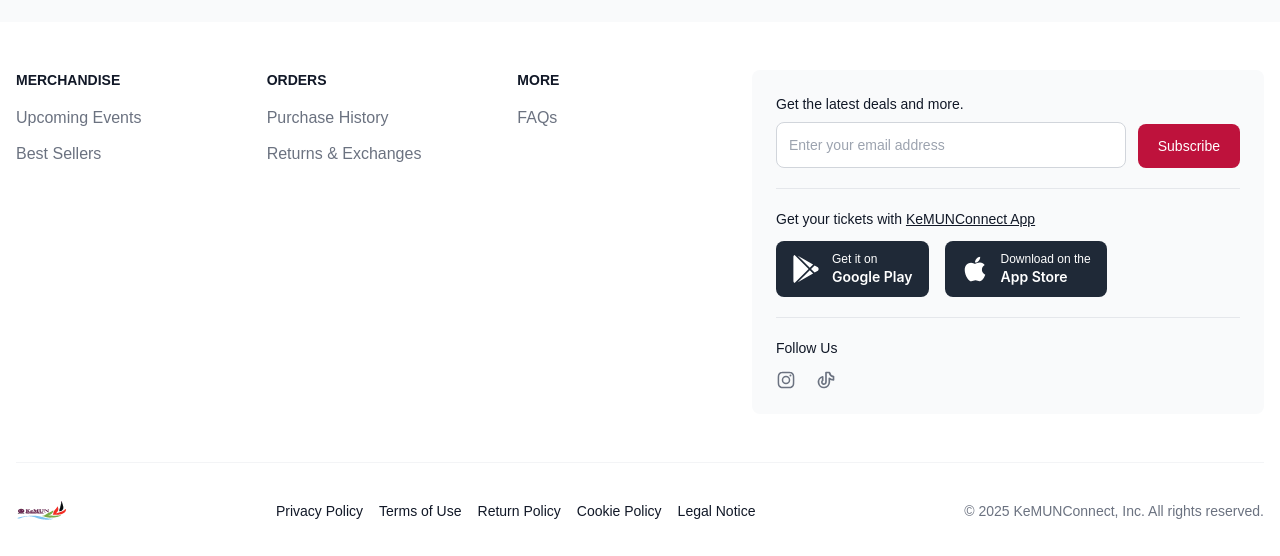
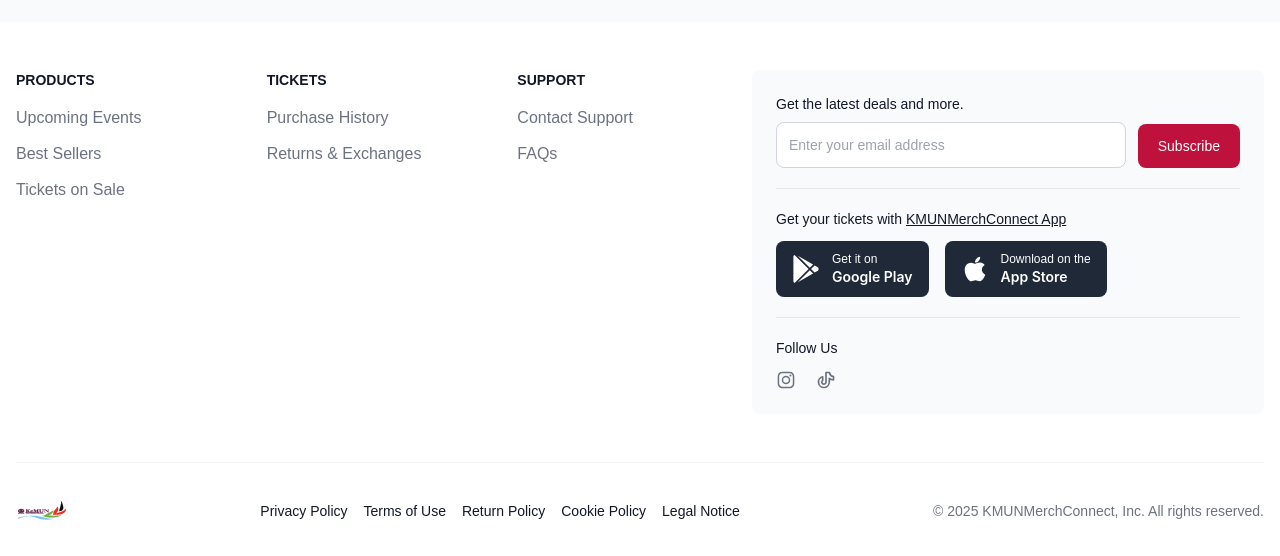
Before and after one commit to Edwar-code/KMUNMerch, a Next.js app: page / in a window 1280 px wide. Shown: the part 250-806 px from the top of the page. Built offline with nearby package versions, Linux system fonts and the light colour scheme; no server answers; the database is empty.

Commit message:
Update Footer.tsx

```diff
--- a/src/components/customer/Footer.tsx
+++ b/src/components/customer/Footer.tsx
@@ -58,11 +58,11 @@
             <div className="grid min-w-0 flex-1 grid-cols-2 gap-8 md:grid-cols-3 xl:gap-12">
               {/* Shopping section */}
               <div>
-                <h6 className="mb-4 text-sm font-semibold uppercase text-gray-900 dark:text-white">Merchandise</h6>
+                <h6 className="mb-4 text-sm font-semibold uppercase text-gray-900 dark:text-white">PRODUCTS</h6>
                 <ul className="space-y-3">
                   <li>
                     <Link
-                      href="https://kemun.co.ke/products/new-arrivals"
+                      href="https://KMUNMerch.co.ke/products/new-arrivals"
                       className="text-gray-500 hover:text-gray-900 dark:text-gray-400 dark:hover:text-white"
                     >
                    Upcoming Events
@@ -70,25 +70,32 @@
                   </li>
                   <li>
                     <Link
-                      href="https://kemun.co.ke/products/best-sellers"
+                      href="https://KMUNMerch.co.ke/products/best-sellers"
                       className="text-gray-500 hover:text-gray-900 dark:text-gray-400 dark:hover:text-white"
                     >
                     Best Sellers
                     </Link>
                   </li>
-
+                  <li>
+                    <Link
+                      href="https://KMUNMerch.co.ke/products/sale"
+                      className="text-gray-500 hover:text-gray-900 dark:text-gray-400 dark:hover:text-white"
+                    >
+                    Tickets on Sale
+                    </Link>
+                  </li>
                 </ul>
               </div>
 
               {/* Orders section */}
               <div>
                 <h6 className="mb-4 text-sm font-semibold uppercase text-gray-900 dark:text-white">
-                 ORDERS
+                  TICKETS
                 </h6>
                 <ul className="space-y-3">
                   <li>
                     <Link
-                      href="https://kemun.co.ke/account/orders"
+                      href="https://KMUNMerch.co.ke/account/orders"
                       className="text-gray-500 hover:text-gray-900 dark:text-gray-400 dark:hover:text-white"
                     >
 
@@ -96,7 +103,7 @@
                   </li>
                   <li>
                     <Link
-                      href="https://kemun.co.ke/account/history"
+                      href="https://KMUNMerch.co.ke/account/history"
                       className="text-gray-500 hover:text-gray-900 dark:text-gray-400 dark:hover:text-white"
                     >
                       Purchase History
@@ -104,7 +111,7 @@
                   </li>
                   <li>
                     <Link
-                      href="https://kemun.co.ke/return-policy"
+                      href="https://KMUNMerch.co.ke/return-policy"
                       className="text-gray-500 hover:text-gray-900 dark:text-gray-400 dark:hover:text-white"
                     >
                       Returns & Exchanges
@@ -116,13 +123,20 @@
               {/* Support section */}
               <div>
                 <h6 className="mb-4 text-sm font-semibold uppercase text-gray-900 dark:text-white">
-                More
+                  Support
                 </h6>
                 <ul className="space-y-3">
-
                   <li>
                     <Link
-                      href="https://kemun.co.ke/faqs"
+                      href="https://KMUNMerch.co.ke/support"
+                      className="text-gray-500 hover:text-gray-900 dark:text-gray-400 dark:hover:text-white"
+                    >
+                      Contact Support
+                    </Link>
+                  </li>
+                  <li>
+                    <Link
+                      href="https://KMUNMerch.co.ke/faqs"
                       className="text-gray-500 hover:text-gray-900 dark:text-gray-400 dark:hover:text-white"
                     >
                       FAQs
@@ -130,7 +144,7 @@
                   </li>
                   <li>
                     <Link
-                      href="https://kemun.co.ke/shipping-info"
+                      href="https://KMUNMerch.co.ke/shipping-info"
                       className="text-gray-500 hover:text-gray-900 dark:text-gray-400 dark:hover:text-white"
                     >
 
@@ -185,7 +199,7 @@
                   <p className="mb-3 text-sm font-medium text-gray-900 dark:text-white">
                     Get your tickets with{' '}
                     <Link href="#" className="underline hover:no-underline">
-                    KeMUNConnect App
+                    KMUNMerchConnect App
                     </Link>
                   </p>
 
@@ -238,7 +252,7 @@
                 <div>
                   <h6 className="mb-3 text-sm font-medium text-gray-900 dark:text-white">Follow Us</h6>
                   <div className="flex space-x-5">
-                    <Link href="https://www.instagram.com/kmun.kemunairobi?igsh=MWI3NHQ2cnFtZDNxNA==" target="_blank" rel="noopener noreferrer" className="text-gray-500 hover:text-gray-900 dark:text-gray-400 dark:hover:text-white">
+                    <Link href="https://www.instagram.com/kmun.KMUNMerchairobi?igsh=MWI3NHQ2cnFtZDNxNA==" target="_blank" rel="noopener noreferrer" className="text-gray-500 hover:text-gray-900 dark:text-gray-400 dark:hover:text-white">
                       <svg className="h-5 w-5" fill="currentColor" viewBox="0 0 24 24" aria-hidden="true">
                         <path
                           fillRule="evenodd"
@@ -271,34 +285,34 @@
                 width={'32'}
                 height={'32'}
                 src="/logob.svg"
-                alt="KeMUNConnect"
+                alt="KMUNMerchConnect"
               />
             </Link>
 
             {/* Legal links - made more compact */}
             <ul className="flex flex-wrap items-center gap-4 text-sm text-gray-900 dark:text-white xl:justify-center">
               <li>
-                <Link href="https://kemun.co.ke/privacy-policy" className="font-medium hover:underline">
+                <Link href="https://KMUNMerch.co.ke/privacy-policy" className="font-medium hover:underline">
                   Privacy Policy
                 </Link>
               </li>
               <li>
-                <Link href="https://kemun.co.ke/terms-and-conditions" className="font-medium hover:underline">
+                <Link href="https://KMUNMerch.co.ke/terms-and-conditions" className="font-medium hover:underline">
                   Terms of Use
                 </Link>
               </li>
               <li>
-                <Link href="https://kemun.co.ke/return-policy" className="font-medium hover:underline">
+                <Link href="https://KMUNMerch.co.ke/return-policy" className="font-medium hover:underline">
                   Return Policy
                 </Link>
               </li>
               <li>
-                <Link href="https://kemun.co.ke/cookie-policy" className="font-medium hover:underline">
+                <Link href="https://KMUNMerch.co.ke/cookie-policy" className="font-medium hover:underline">
                   Cookie Policy
                 </Link>
               </li>
               <li>
-                <Link href="https://kemun.co.ke/disclaimer" className="font-medium hover:underline">
+                <Link href="https://KMUNMerch.co.ke/disclaimer" className="font-medium hover:underline">
                   Legal Notice
                 </Link>
               </li>
@@ -308,7 +322,7 @@
             <p className="text-sm text-gray-500 dark:text-gray-400">
               © {new Date().getFullYear()}{' '}
               <Link href="/" className="hover:underline">
-              KeMUNConnect
+              KMUNMerchConnect
               </Link>
               , Inc. All rights reserved.
             </p>
```
